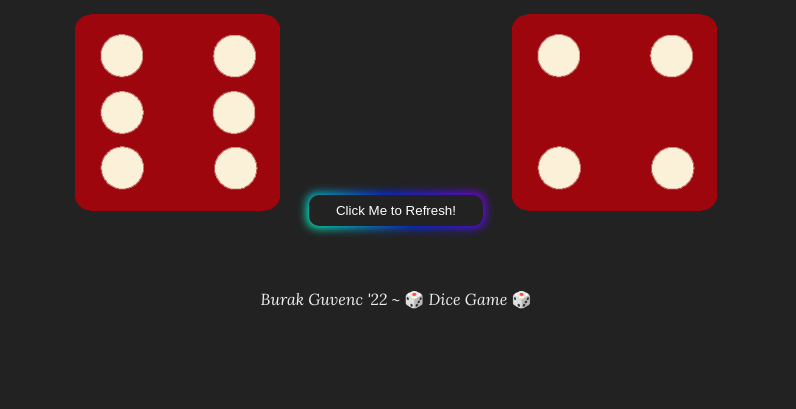
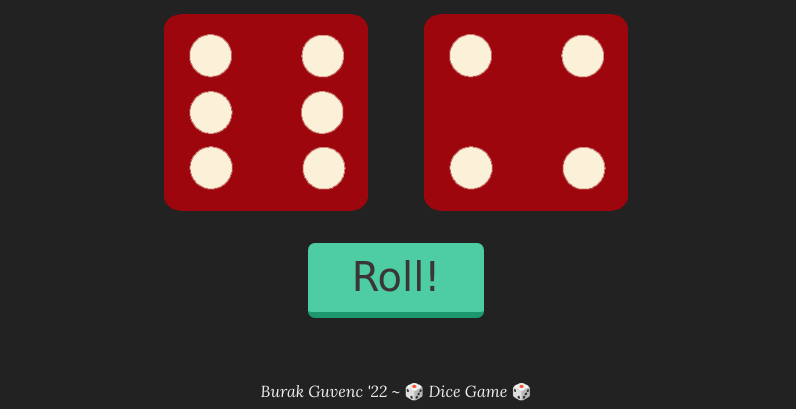
Before and after one commit to iamSymbiote/Dice-Game, a plain HTML site: page index.html in a window 1280 px wide. Shown: the part 470-879 px from the top of the page, without its empty margins (244-1040 px from the left). Before the commit the page ends 800 px from the top, so only its background shows below. Drawn offline with Linux system fonts and the light colour scheme; a web font is replaced by a local one.

Commit message:
updated some stuff

```diff
--- a/index.html
+++ b/index.html
@@ -17,12 +17,13 @@
         <img class="img1" src="images/dice6.png">
       </div>
 
-      <button type="submit" class="button-85" onClick="refreshPage()">Click Me to Refresh!</button>
+      <!-- <button type="submit" class="button-85" onClick="refreshPage()">Click Me to Refresh!</button> -->
 
       <div class="dice">
         <p>Player 2</p>
         <img class="img2" src="images/dice6.png">
       </div>
+      <button class="roll" id="roll-button" onclick="refreshPage()">Roll!</button>
 
     </div>
 
--- a/styles.css
+++ b/styles.css
@@ -1,3 +1,31 @@
+button {
+  color: #3a3636;
+  display: block;
+  background-color: #4ECCA3;
+  width: 20%;
+  height: 75px;
+  font-size: 2.5rem;
+  font-family: 'Permanent Marker', cursive;
+  border-radius: 10px;
+  border: none;
+  border-radius: 7px;
+  transition: all 0.2s;
+  margin: 1.5rem auto 2rem;
+  border-bottom: 0px solid #eee;
+}
+
+button:active{
+  transform: scaleX(0.9) translateY(4px);
+}
+
+button:not(:active){
+  border-bottom: 6px solid #1c976e;
+}
+
+
+.roll{
+  font-family: 'Permanent Marker', cursive;
+}
 
 .container {
   width: 70%;
@@ -42,7 +70,7 @@ footer {
 }
 
 
-/* CSS */
+/* CSS
 .button-85 {
   padding: 0.6em 2em;
   border: none;
@@ -108,4 +136,4 @@ footer {
   left: 0;
   top: 0;
   border-radius: 10px;
-}
+} */
```
